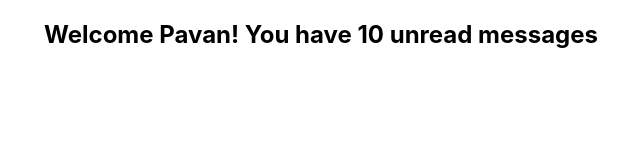
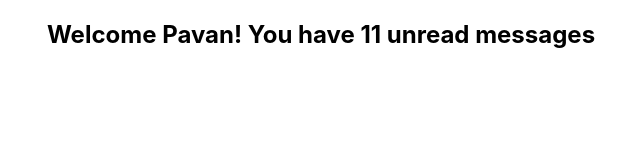
Before and after one commit to SAIKUMAR124/react-typescript-demo, a React (Create React App) app: page / in a window 1280 px wide. Shown: the top 160 px of the page, without its empty margins (319-959 px from the left). Built offline with nearby package versions, Linux system fonts and the light colour scheme.

Commit message:
Add message Count

```diff
--- a/src/App.tsx
+++ b/src/App.tsx
@@ -4,7 +4,7 @@ import Greet from "./Components/Greet";
 function App() {
   return (
     <div className="App">
-      <Greet name="Pavan" />
+      <Greet name="Pavan" messageCount={11} />
     </div>
   );
 }
--- a/src/Components/Greet.tsx
+++ b/src/Components/Greet.tsx
@@ -1,11 +1,12 @@
 type GreetProps = {
   name: string;
+  messageCount: number;
 };
 
 const Greet = (props: GreetProps) => {
   return (
     <div>
-      <h2>Welcome {props.name}! You have 10 unread messages</h2>
+      <h2>Welcome {props.name}! You have {props.messageCount} unread messages</h2>
     </div>
   );
 };
```
